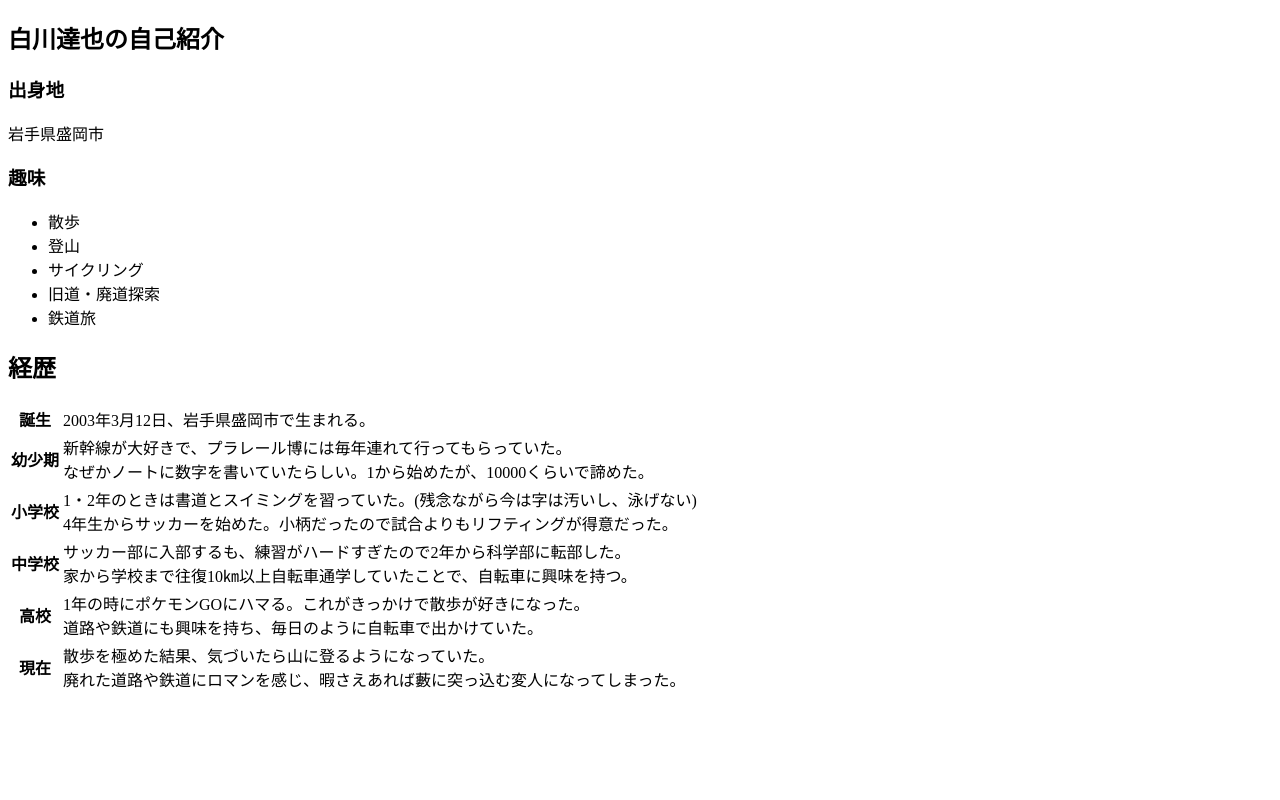
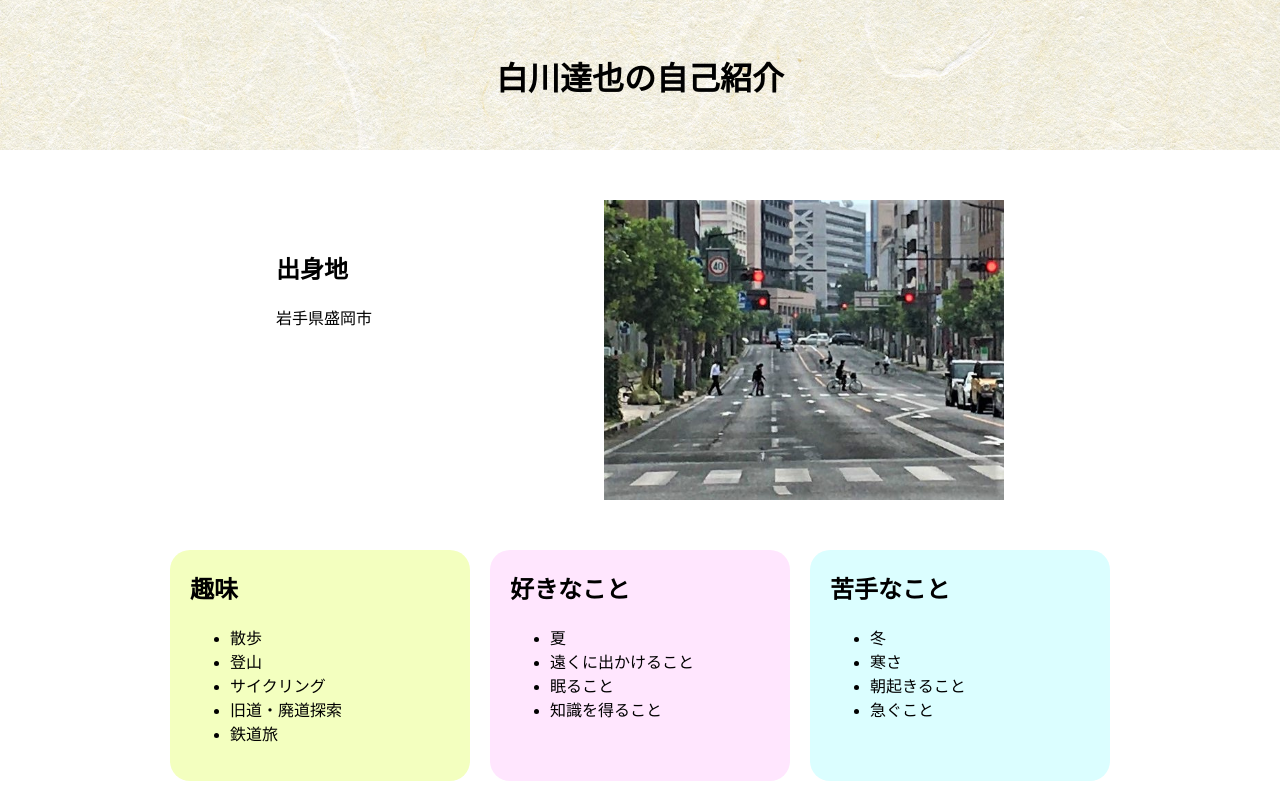
Before and after one commit to Shirakawa0/introduction, a plain HTML site: page shirakawa.html in a window 1280 px wide. Shown: the top 800 px of the page. Drawn offline with Linux system fonts and the light colour scheme.

Commit message:
shirakawa関係のページ更新

```diff
--- a/shirakawa.css
+++ b/shirakawa.css
@@ -1 +1,115 @@
 @charset "UTF-8";
+
+body{
+    margin: 0;
+}
+
+table{
+    background: antiquewhite;
+    border-collapse: collapse;
+    margin: 0 auto;
+    width: 960px;
+    border-radius: 20px;
+}
+
+th{
+    border: 2px solid white;
+    padding: 20px;
+    width: 100px;
+}
+
+td{
+    border: 2px solid white;
+    padding: 30px;
+}
+
+header{
+    height: 150px;
+    background-image: url(img/background.jpg);
+    background-repeat: no-repeat;
+    background-position: center center;
+    background-attachment: fixed;
+    background-size: cover;
+    display: flex;
+    justify-content: center;
+    align-items: center;
+}
+
+main{
+    width: 960px;
+    margin: 0 auto;/*
+    padding: 50px;*/
+}
+
+h1{
+    font-family: "HGP教科書体",serif;
+    margin: 0 auto;
+    height: 30%;
+}
+
+.return{
+    text-align: center;
+    margin: 50px auto;
+}
+
+.return a{
+    background: rosybrown;
+    color: #ffffff;
+    border-radius: 5px;
+    text-decoration: none;
+    font-size: 16px;
+    display: block;
+    width: 150px;
+    text-align: center;
+    line-height: 40px;
+    margin: 20px auto;
+}
+
+h2{
+    margin-top: 50px;
+}
+
+#flex{
+    display: flex;
+    flex-direction: row;
+    margin-top: 50px;
+}
+
+.flex-content{
+    width: 260px;
+    margin: 0 auto;
+    background: aliceblue;
+    padding: 20px;
+    border-radius: 20px;
+}
+
+.flex-content h2{
+    margin-top: 0;
+}
+
+#fc1{
+    background: #f3ffbf;
+}
+
+#fc2{
+    background: #ffe6fe;
+}
+
+#fc3{
+    background: #dbfeff;
+}
+
+#pic-morioka{
+    width: 400px;
+}
+
+#flex2{
+    display: flex;
+    flex-direction: row;
+    margin-top: 50px;
+    justify-content: space-around;
+}
+
+#keireki{
+    text-align: center;
+}
--- a/shirakawa.html
+++ b/shirakawa.html
@@ -6,10 +6,20 @@
         <title>白川達也の自己紹介</title>
     </head>
     <body>
-        <h2>白川達也の自己紹介</h2>
-        <h3>出身地</h3>
+        <header>
+            <h1>白川達也の自己紹介</h1>
+        </header>
+        <main>
+            <div id="flex2">
+                <div>
+                    <h2>出身地</h2>
                     <p>岩手県盛岡市</p>
-        <h3>趣味</h3>
+                </div>
+                <img src="img/spots1.jpeg" alt="盛岡市の画像" id="pic-morioka">
+            </div>
+            <div id="flex">
+                <div class="flex-content" id="fc1">
+                    <h2>趣味</h2>
                     <ul>
                         <li>散歩</li>
                         <li>登山</li>
@@ -17,7 +27,27 @@
                         <li>旧道・廃道探索</li>
                         <li>鉄道旅</li>
                     </ul>
-        <h2>経歴</h2>
+                </div>
+                <div class="flex-content" id="fc2">
+                    <h2>好きなこと</h2>
+                    <ul>
+                        <li>夏</li>
+                        <li>遠くに出かけること</li>
+                        <li>眠ること</li>
+                        <li>知識を得ること</li>
+                    </ul>
+                </div>
+                <div class="flex-content" id="fc3">
+                    <h2>苦手なこと</h2>
+                    <ul>
+                        <li>冬</li>
+                        <li>寒さ</li>
+                        <li>朝起きること</li>
+                        <li>急ぐこと</li>
+                    </ul>
+                </div>
+            </div>
+            <h2 id="keireki">経歴</h2>
             <table>
                 <tr>
                     <th>誕生</th>
@@ -44,5 +74,9 @@
                     <td>散歩を極めた結果、気づいたら山に登るようになっていた。<br>廃れた道路や鉄道にロマンを感じ、暇さえあれば藪に突っ込む変人になってしまった。</td>
                 </tr>
             </table>
+            <div class="return">
+                <a href="index.html">トップへ戻る</a>
+            </div>
+            </main>
     </body>
 </html>
```
Also changed, not shown: index.html (+1 -2 lines), img/background.jpg (added), img/spots1.jpeg (added). Lines whose indentation alone changed are shown as unchanged.
